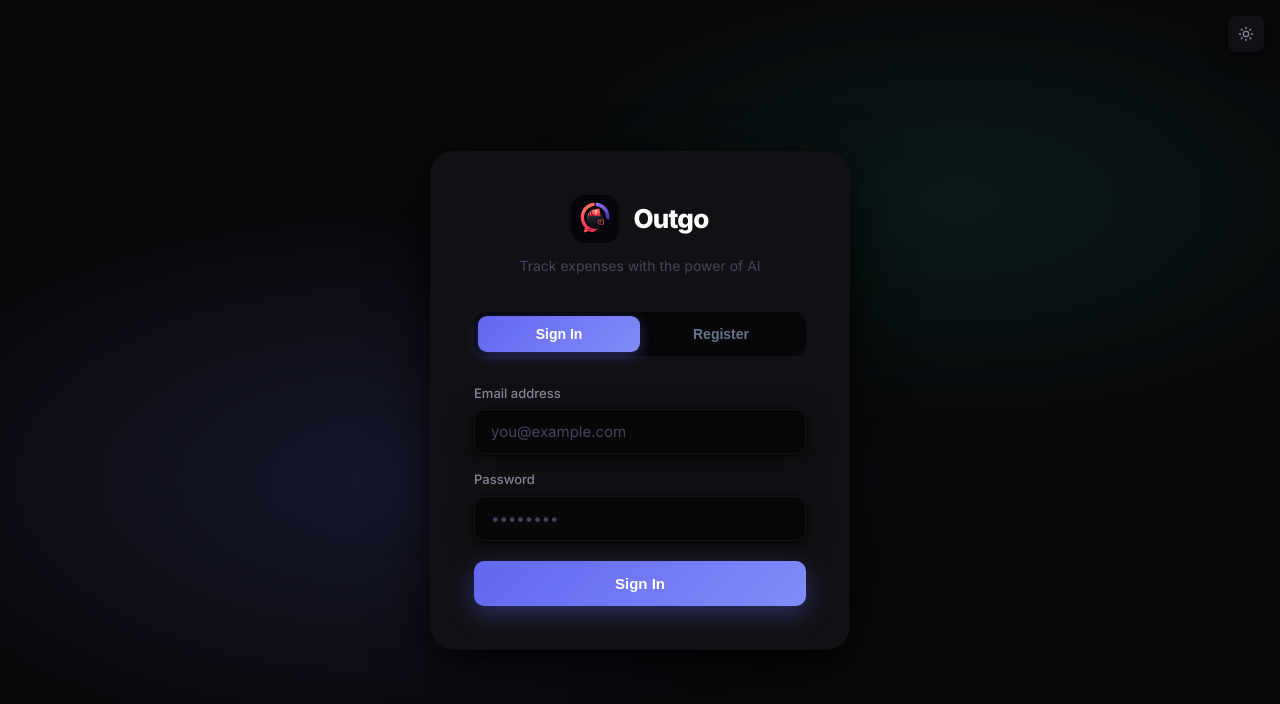
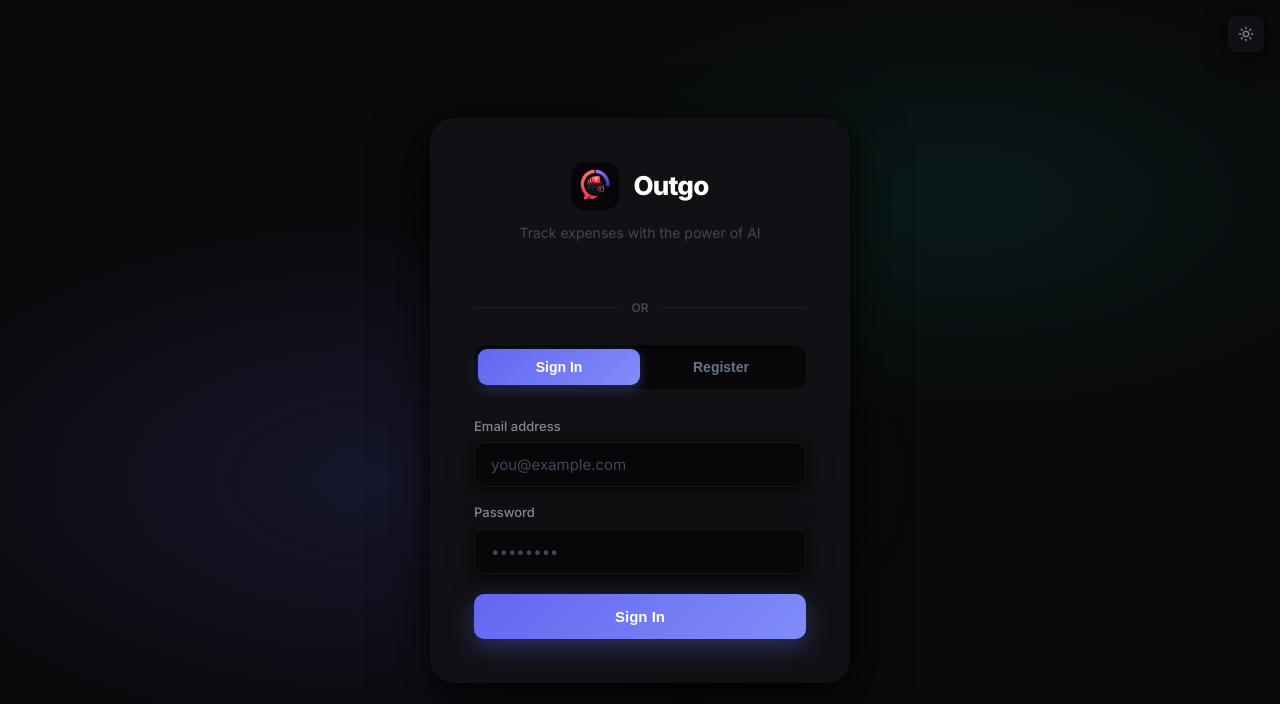
Before and after one commit to saurabhpawar8/finance_ai, a Next.js app: page /auth in a window 1280 px wide. Shown: the top 704 px of the page. Built offline with nearby package versions, Linux system fonts and the light colour scheme.

Commit message:
Added SSO

```diff
--- a/app/auth/page.js
+++ b/app/auth/page.js
@@ -1,9 +1,9 @@
 "use client";
-import { useState } from "react";
+import { useState, useEffect } from "react";
 import { useTheme } from "@/lib/ThemeContext";
 import { useRouter } from "next/navigation";
 import { Wallet, Sun, Moon } from "lucide-react";
-import { login, register } from "@/lib/api";
+import { login, register, loginWithGoogle } from "@/lib/api";
 
 export default function AuthPage() {
   const [tab, setTab] = useState("login");
@@ -71,6 +71,48 @@
     }
     setLoading(false);
   };
+
+  // ── Google Sign-In ──────────────────────────────────────
+  const handleGoogleResponse = async (response) => {
+    setError("");
+    setLoading(true);
+    try {
+      const res = await loginWithGoogle(response.credential);
+      if (res.success) {
+        localStorage.setItem("access_token", res.data.access);
+        localStorage.setItem("refresh_token", res.data.refresh);
+        router.push("/dashboard");
+      } else {
+        setError(parseMessage(res) || "Google sign-in failed.");
+      }
+    } catch {
+      setError("Could not connect to server.");
+    }
+    setLoading(false);
+  };
+
+  useEffect(() => {
+    const script = document.createElement("script");
+    script.src = "https://accounts.google.com/gsi/client";
+    script.async = true;
+    script.defer = true;
+    document.body.appendChild(script);
+    script.onload = () => {
+      if (window.google) {
+        window.google.accounts.id.initialize({
+          client_id: process.env.NEXT_PUBLIC_GOOGLE_CLIENT_ID,
+          callback: handleGoogleResponse,
+        });
+        window.google.accounts.id.renderButton(
+          document.getElementById("google-signin-btn"),
+          { theme: "filled_black", size: "large", width: 360, shape: "pill" }
+        );
+      }
+    };
+    return () => {
+      if (document.body.contains(script)) document.body.removeChild(script);
+    };
+  }, []);
 
   return (
     <div
@@ -167,6 +209,41 @@
           <p style={{ color: "var(--text-3)", fontSize: "14px" }}>
             Track expenses with the power of AI
           </p>
+        </div>
+
+        {/* Google Sign-In */}
+        <div
+          id="google-signin-btn"
+          style={{
+            display: "flex",
+            justifyContent: "center",
+            marginBottom: "20px",
+          }}
+        />
+
+        <div
+          style={{
+            display: "flex",
+            alignItems: "center",
+            gap: "12px",
+            margin: "20px 0 28px",
+          }}
+        >
+          <div
+            style={{ flex: 1, height: "1px", background: "var(--border)" }}
+          />
+          <span
+            style={{
+              fontSize: "12px",
+              color: "var(--text-3)",
+              fontWeight: "600",
+            }}
+          >
+            OR
+          </span>
+          <div
+            style={{ flex: 1, height: "1px", background: "var(--border)" }}
+          />
         </div>
 
         {/* Tabs */}
```
Also changed, not shown: lib/api.js.
